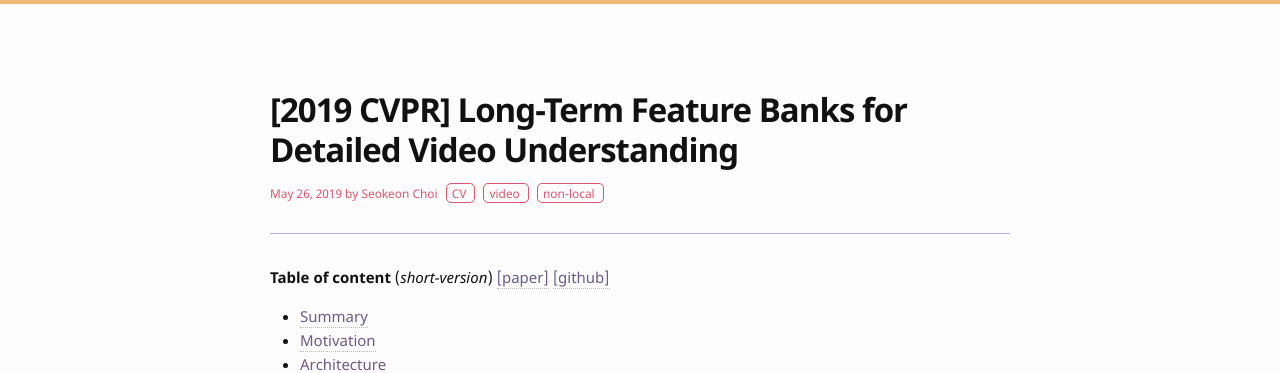
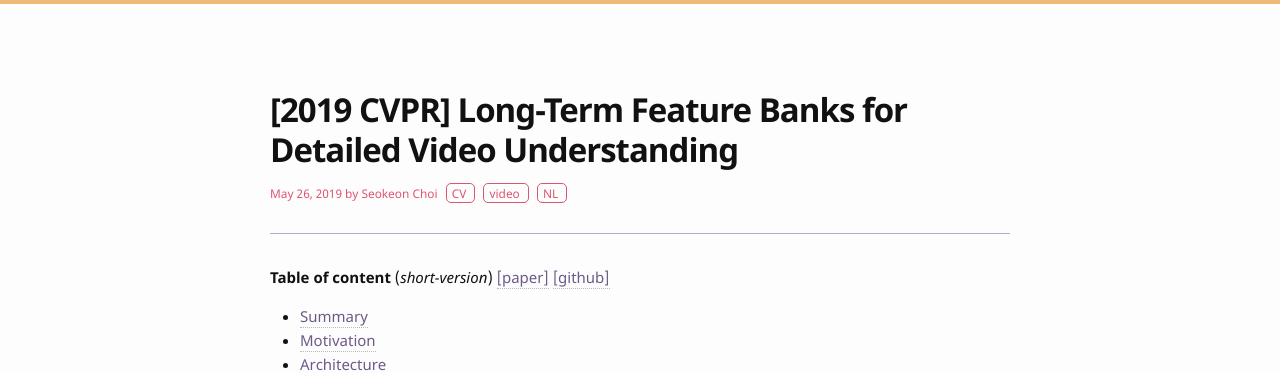
Before and after one commit to bismex/bismex.github.io, a Jekyll site: the page built from _posts/2019-05-26-LFB.md, in a window 1280 px wide and 900 px high. Shown: the top 373 px of the window. Built offline with Jekyll 4.4.1, drawn with Linux system fonts in a browser that asks for light colours.

Commit message:
Update 2019-05-26-LFB.md

```diff
--- a/_posts/2019-05-26-LFB.md
+++ b/_posts/2019-05-26-LFB.md
@@ -2,7 +2,7 @@
 layout: post
 title: "[2019 CVPR] Long-Term Feature Banks for Detailed Video Understanding"
 date: 2019-05-26 18:00:00
-tags: CV video non-local
+tags: CV video NL
 ---
 
 <!--more-->
```
